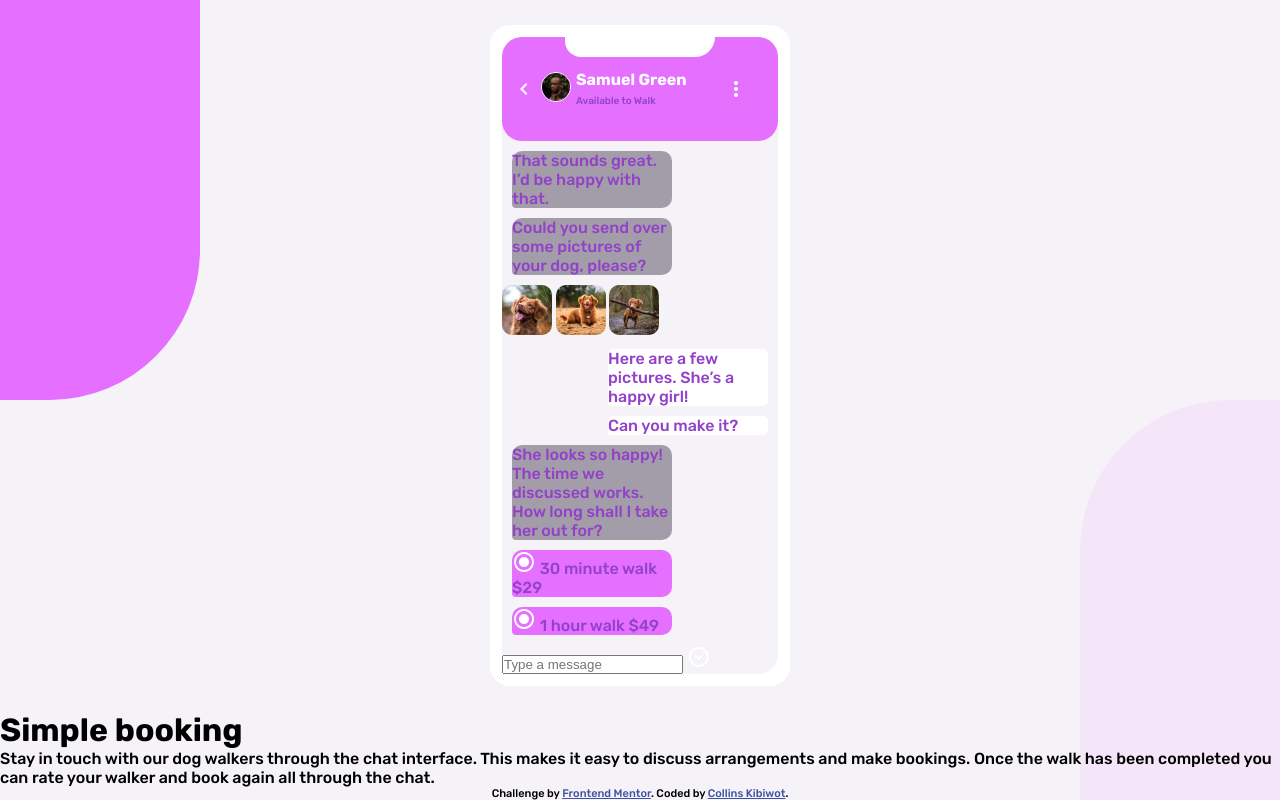
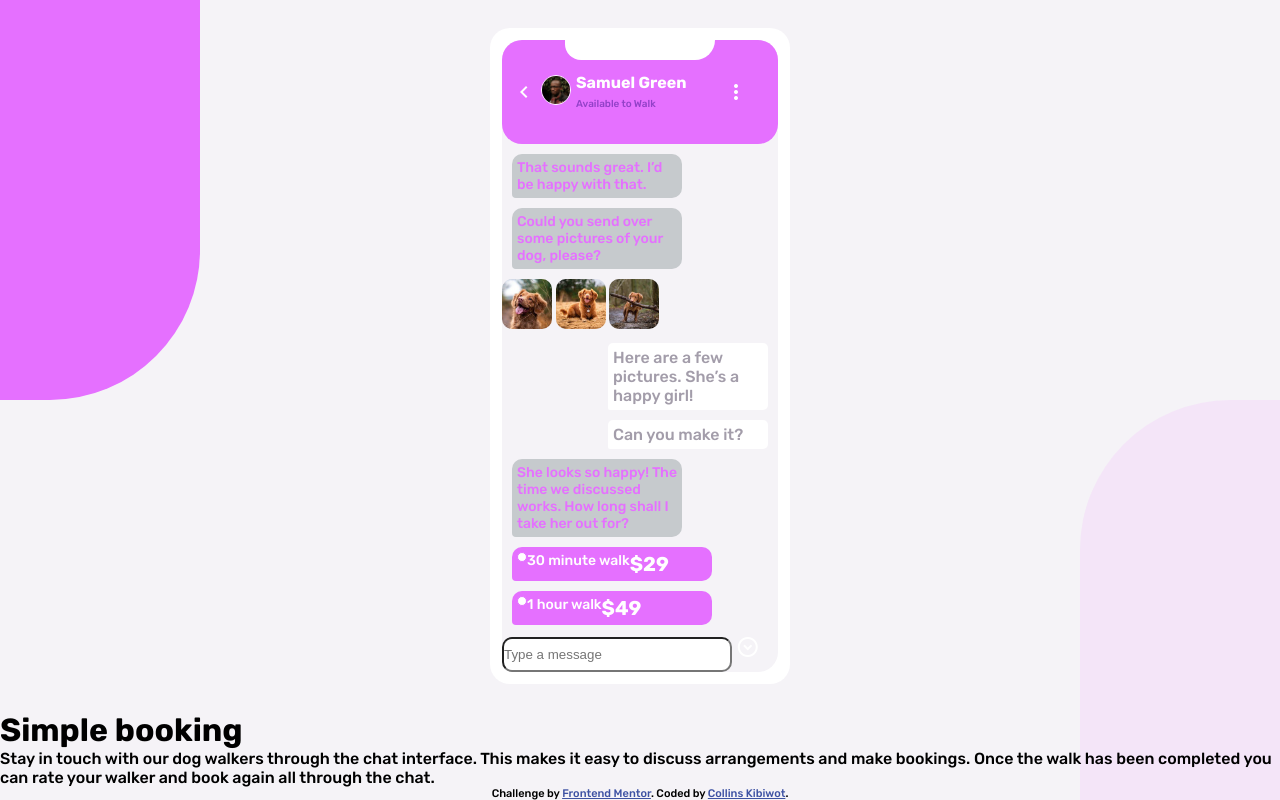
Before and after one commit to kibiwotkosgei/chat-app, a plain HTML site: page index.html in a window 1280 px wide. Drawn offline with nearby package versions, Linux system fonts and the light colour scheme.

Commit message:
Updated css

```diff
--- a/index.html
+++ b/index.html
@@ -50,16 +50,13 @@
           her out for?
         </div>
         <div class="leftconvo coloured">
-          <span class="material-symbols-outlined">
-            radio_button_checked
-            </span>
+        <input type="radio">
+        30 minute walk <span>$29</span> </div>
+        <div class="leftconvo coloured">
+          <input type="radio">
 
-          30 minute walk $29</div>
-        <div class="leftconvo coloured">
-          <span class="material-symbols-outlined">
-            radio_button_checked
-            </span>
-          1 hour walk $49</div>
+
+          1 hour walk <span>$49</span></div>
         <div class="eight">
           <form action="">
             <input type="text" placeholder="Type a message">
--- a/styles.css
+++ b/styles.css
@@ -126,22 +126,55 @@ span {
 }
 
 .leftconvo{
-    background-color: hsl(270, 7%, 64%);
+  display: flex;
+    background-color: hsl(206, 6%, 79%);
     border-radius: 10px 10px 10px 4px;
-    width: 160px;
-    color:hsl(276, 55%, 52%);
+    width: 170px;
+    color:hsl(289, 100%, 72%);
     margin: 10px;
+    padding: 5px 5px;
+    font-size: 14px;
+
+}
+.leftconvo input{
+  appearance: none;
+  height: 10px;
+  width: 10px;
+  border-radius: 5px;
+  border:1px solid var(--VeryLightMagenta);
+  background: var(--White);
+}
+.leftconvo input:checked{
+  border: 2px solid var(--VeryLightMagenta);
+}
+.leftconvo span{
+  font-weight: 700;
+  font-size: 20px;
+  color: var(--White);
+  margin-left:lauto ;
 }
 .coloured{
     background-color: hsl(289, 100%, 72%);
+    width:200px ;
+    color: hsl(0, 0%, 100%);
+
 }
 .rightconvo{
     background-color: hsl(0, 0%, 100%);
     border-radius: 5px 5px 5px 2px;
     width: 160px;
-    color:hsl(276, 55%, 52%);
+    color:hsl(270, 7%, 64%);
     margin: 10px;
     margin-left: auto;
+    padding: 5px 5px;
+
+}
+.eight input{
+  border-radius: 10px;
+  height: 35px;
+  width: 230px;
+
+
 
 }
 .attribution {
```
